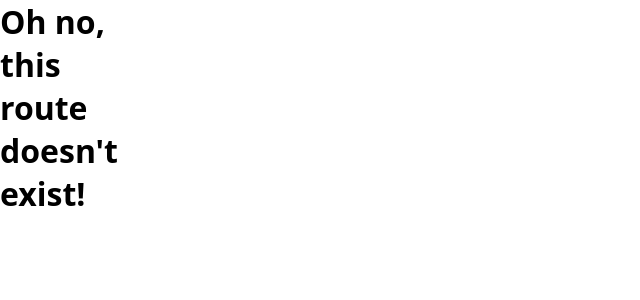
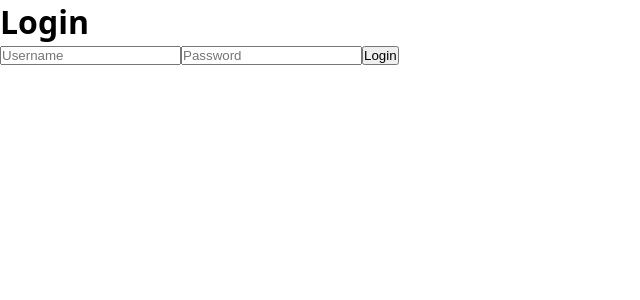
Before and after one commit to crispynoodlesoup/hacktx-project, a React (Vite) app: page /login in a window 1280 px wide. Shown: the top 300 px of the page, without its empty margins (0-640 px from the left). Built offline with nearby package versions, Linux system fonts and the light colour scheme.

Commit message:
Login functions

```diff
--- a/package.json
+++ b/package.json
@@ -10,6 +10,7 @@
     "preview": "vite preview"
   },
   "dependencies": {
+    "axios": "^1.5.1",
     "react": "^18.2.0",
     "react-dom": "^18.2.0",
     "react-router-dom": "^6.17.0"
--- a/src/App.jsx
+++ b/src/App.jsx
@@ -1,10 +1,17 @@
-import { Link } from "react-router-dom";
+import { BrowserRouter as Router, Routes, Route } from "react-router-dom";
+import Login from "./components/login";
+import Home from "./Home";
 
 function App() {
   return (
-    <>
-      <Link to="home" style={{color:"black"}}>home</Link>
-    </>
+    <Router>
+      <div>
+        <Routes>
+          <Route path="/login" component={Login}/>
+          <Route path="/home" component={Home}/>
+        </Routes>
+      </div>
+    </Router>
   )
 }
 
--- a/src/Home.jsx
+++ b/src/Home.jsx
@@ -1,10 +1,10 @@
 import { Link, useOutletContext } from "react-router-dom";
 
 function Home() {
-    const name = useOutletContext();
+  const name = localStorage.getItem("user")
 
   return (
-    <>
+    <div className="Home">
       <nav>
         <ul>
           <Link to="../home">
@@ -96,7 +96,7 @@ function Home() {
           </div>
         </section>
       </main>
-    </>
+    </div>
   );
 }
 
--- /dev/null
+++ b/src/components/Login.jsx
@@ -0,0 +1,46 @@
+import { useState } from "react";
+import { useNavigate } from "react-router-dom";
+import axios from "axios";
+
+function Login() {
+    const navigagte = useNavigate();
+    const [username, setUsername] = useState("");
+    const [password, setPassword] = useState("");
+
+    const handleLogin = async () => {
+        try{
+            const response = await axios.post("http://127.0.0.1:5000/login", {
+                username,
+                password
+            });
+
+            const token = response.data.accessToken;
+            localStorage.setItem("token", token)
+            localStorage.setItem("user", username)
+            navigagte("/Home")
+        }catch(error){
+            console.log("LOGIN ERROR " + error)
+        }
+    }
+
+    return(
+        <>
+        <h1>Login</h1>
+        <input
+            type="text"
+            placeholder="Username"
+            value={username}
+            onChange={(e) => setUsername(e.target.value)}
+        />
+        <input
+            type="password"
+            placeholder="Password"
+            value={password}
+            onChange={(e) => setPassword(e.target.value)}
+        />
+        <button onClick={handleLogin}>Login</button>
+        </>
+    );
+}
+
+export default Login;
--- a/src/main.jsx
+++ b/src/main.jsx
@@ -1,9 +1,18 @@
   import React from 'react';
   import ReactDOM from 'react-dom/client';
-import Router from "./Router.jsx";
+  import { BrowserRouter as Router, Routes, Route } from "react-router-dom";
+  import Login from "./components/login";
+  import Home from "./Home";
 
   ReactDOM.createRoot(document.getElementById('root')).render(
     <React.StrictMode>
-    <Router />
+      <Router>
+        <div>
+          <Routes>
+            <Route path="/login" element={<Login/>}/>
+            <Route path="/home" element={<Home/>}/>
+          </Routes>
+        </div>
+      </Router>
     </React.StrictMode>,
   )
--- a/src/style.css
+++ b/src/style.css
@@ -14,12 +14,12 @@ ul {
     list-style: none;
 }
 
-#root {
-    height: 100vh;
-    width: 100vw;
+.Home{
     display: grid;
     grid-template-columns: 150px 1fr;
     grid-template-rows: 1fr;
+    height: 100vh;
+    width: 100vw;
 }
 
 nav {
```
Also changed, not shown: 1 other file (tests, documents, lock files or other folders). Lines whose indentation alone changed are shown as unchanged.
